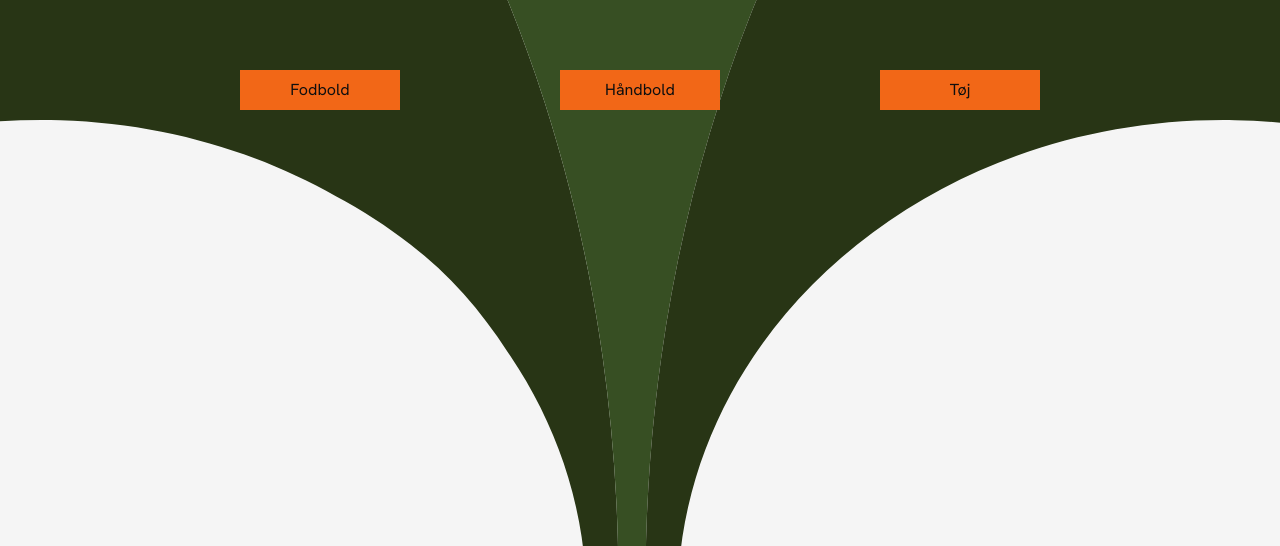
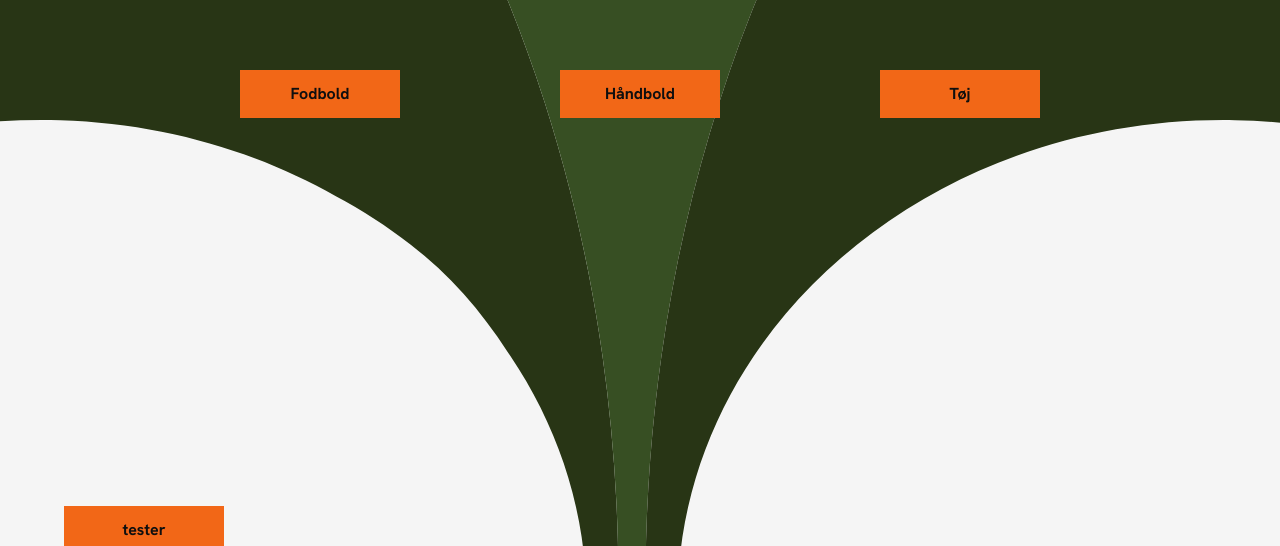
Before and after one commit to JValbjorn/traenershoppen, a Next.js app: page / in a window 1280 px wide. Shown: the part 406-952 px from the top of the page. Built offline with nearby package versions, Linux system fonts and the light colour scheme.

Commit message:
feat: implement CTAButton component and update Home layout with new buttons

```diff
--- a/app/page.js
+++ b/app/page.js
@@ -1,15 +1,15 @@
 "use client";
-import {motion} from "motion/react"
+import { motion } from "motion/react";
 import Image from "next/image";
+import CTAButton from "@/components/CTAButton";
 import Fan from "@/components/Fan";
-
+import AnimatedImage from "@/components/AnimatedImage";
 
 export default function Home() {
   return (
     <section className="relative">
       <div>
         <Fan />
-        <motion.div>
         <Image
           src="/img/hero-soccer-ball.png"
           alt="Fodbold"
@@ -17,8 +17,6 @@ export default function Home() {
           height={100}
           className="absolute top-[5%] left-[10%]"
         />
-        </motion.div>
-
         <Image
           src="/img/hero-soccer-ball.png"
           alt="Håndbold"
@@ -36,11 +34,26 @@ export default function Home() {
       </div>
       <main className="flex flex-1 w-full flex-col items-center justify-between py-32 px-16 font-sans bg-var(--light_gray) dark:var(--light-gray) sm:items-start z-2 h-250">
         <div className="relative w-full flex flex-row items-center justify-center gap-40 text-center top-[35%] sm:items-start sm:text-left ">
-          <button className="bg-orange px-5 py-2 w-40">Fodbold</button>
+          <CTAButton
+            text="Fodbold"
+            onClick={() => console.log("Fodbold clicked")}
+          />
+          <CTAButton
+            text="Håndbold"
+            onClick={() => console.log("Håndbold clicked")}
+          />
+          <CTAButton text="Tøj" onClick={() => console.log("Tøj clicked")} />
+          {/* <button className="bg-orange px-5 py-2 w-40">Fodbold</button>
           <button className="bg-orange px-5 py-2 w-40">Håndbold</button>
-          <button className="bg-orange px-5 py-2 w-40">Tøj</button>
+          <button className="bg-orange px-5 py-2 w-40">Tøj</button> */}
         </div>
-
+        <section className="z-2">
+          {/* <AnimatedImage/> */}
+          <CTAButton
+            text="tester"
+            onClick={() => console.log("test klikket")}
+          />
+        </section>
       </main>
       <div className="flex flex-col flex-1 items-center justify-center bg-var(--light_gray) font-sans dark:bg-var(--light-gray) h-250 z-10"></div>
     </section>
--- a/components/AnimatedImage.js
+++ b/components/AnimatedImage.js
@@ -0,0 +1,14 @@
+import Image from "next/image";
+
+export default function AnimatedImage() {
+  return (
+    <div className="relative w-full h-full">
+      <Image
+        src="/img/hero-soccer-ball.png"
+        alt="Animated Soccer Ball"
+        width= {500}
+        height={300}
+      />
+    </div>
+  );
+}
--- /dev/null
+++ b/components/CTAButton.js
@@ -0,0 +1,10 @@
+export default function CTAButton({ text, onClick }) {
+  return (
+    <button
+      onClick={onClick}
+      className="bg-orange text-black font-bold min-w-40 px-6 py-3 hover:bg-black hover:text-white transition-colors duration-300"
+    >
+      {text}
+    </button>
+  );
+}
```
Lines whose indentation alone changed are shown as unchanged.
